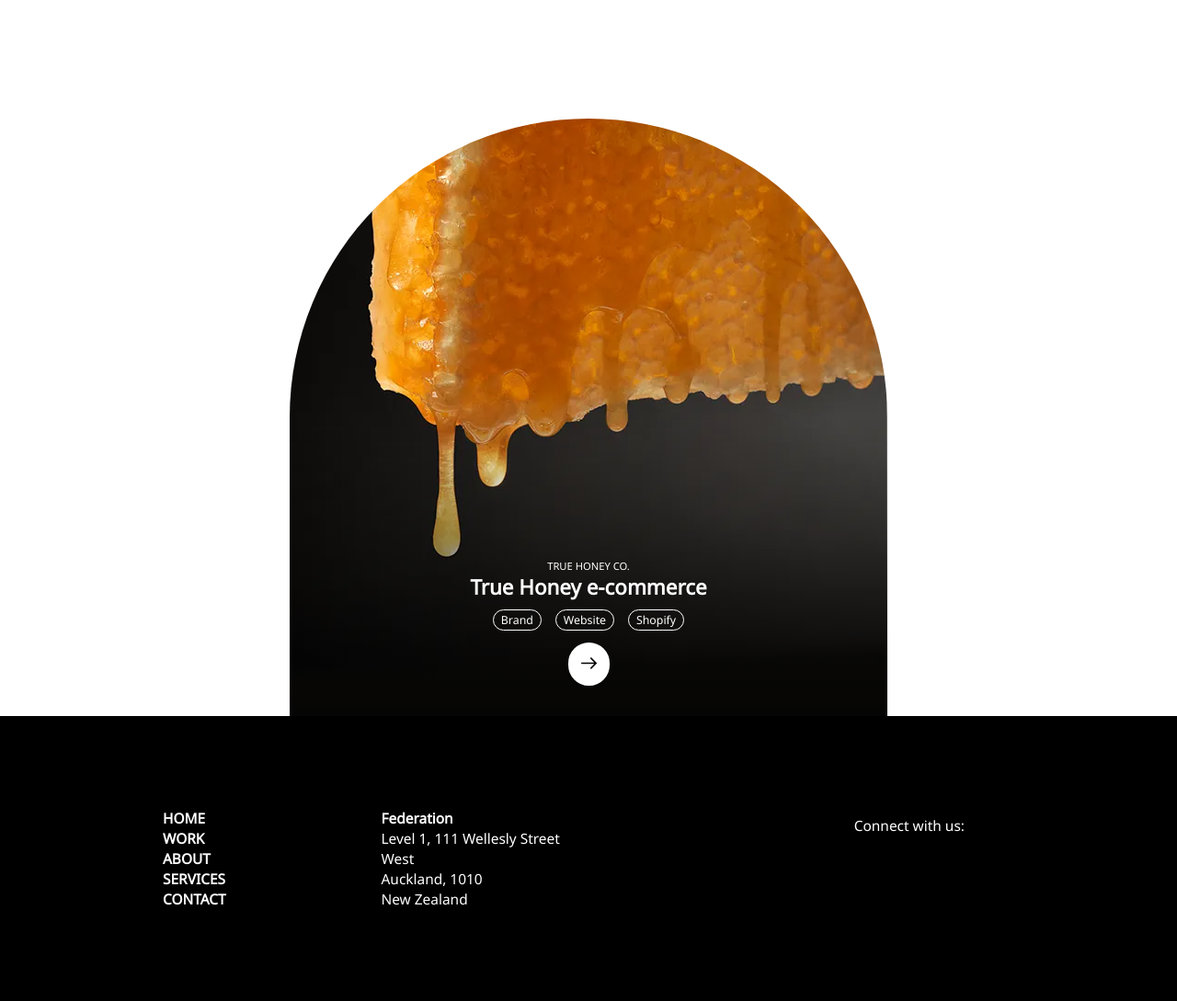
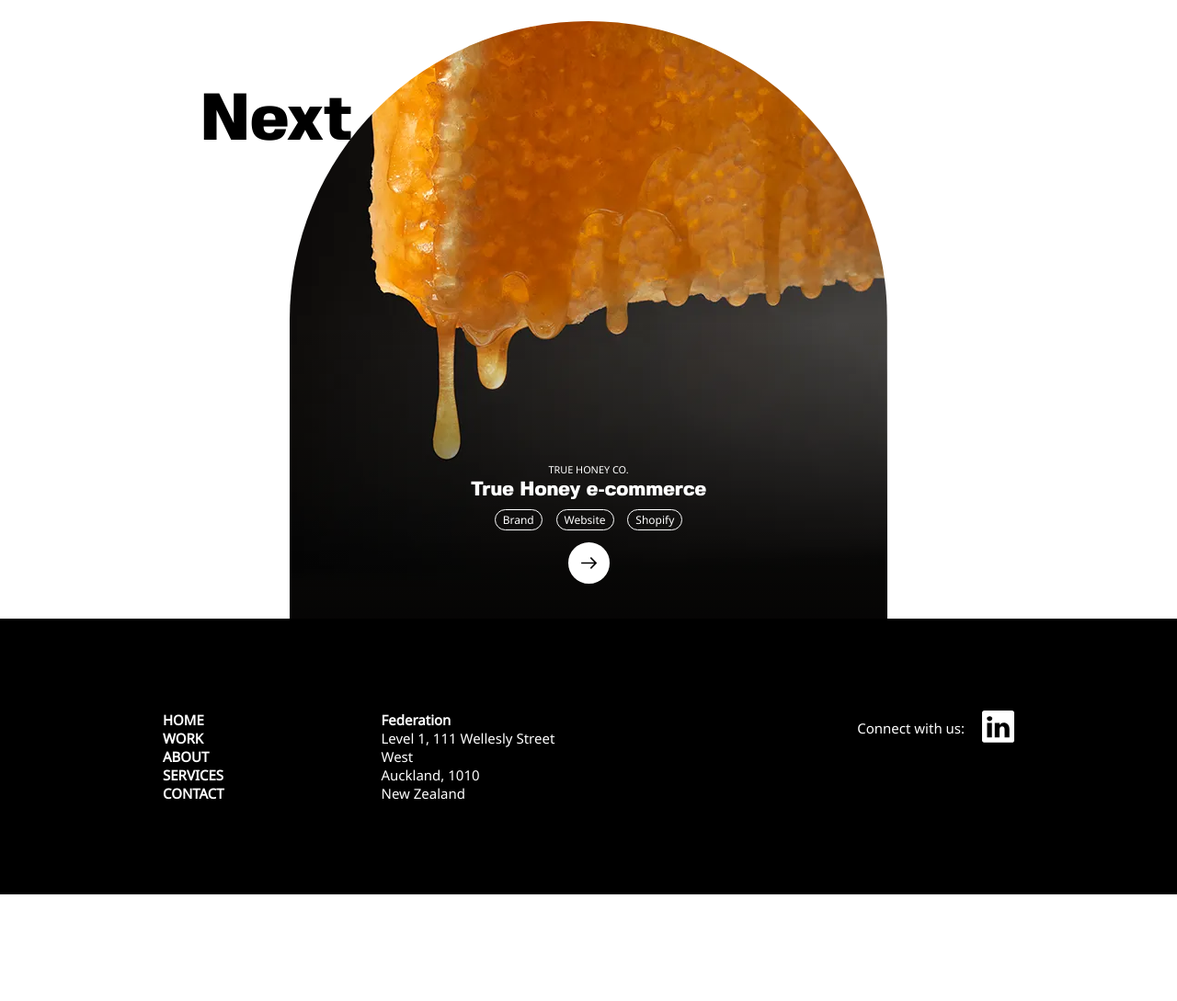
Before and after one commit to thisisannie/federation2023, a PHP site: page /app/work/at-proof.php in a window 1280 px wide. Shown: the part 3769-4858 px from the top of the page at 92% size. After the commit the page ends 4742 px from the top, so only its background shows below. Run offline with PHP 8.4, Linux system fonts and the light colour scheme; some libraries are stand-ins or nearby versions.

Commit message:
Gene's font and copy tweaks

```diff
--- a/app/data/work.php
+++ b/app/data/work.php
@@ -20,7 +20,7 @@
 	"co-operative-bank" => [
 		"slug" => "co-operative-bank",
 		"company" => "The Co-Operative Bank",
-		"brief" => "Bank Better NZ",
+		"brief" => "Bank Better&nbsp;NZ",
 		"thumb" => "Coop_Bank-thumb-420x600.webp",
 		"thumb_sq" => "Coop_Bank-thumb-650x650.webp",
 		"thumb_primary_m" => "CoopBank-mobile-1167x544.webp",
@@ -260,8 +260,8 @@
 	],
 	"auckland-council" => [
 		"slug" => "auckland-council",
-		"company" => "Auckland Council",
-		"brief" => "Whānau – Oh So Many",
+		"company" => "Auckland Council Whānau",
+		"brief" => "Oh So Many",
 		"thumb" => "thumb-420x600.webp",
 		"thumb_sq" => "thumb-650x650.webp",
 		"thumb_primary_m" => "",
--- a/app/partials/card__next.php
+++ b/app/partials/card__next.php
@@ -1,4 +1,5 @@
 <div class="section-next cards">
+	<h2 class="d-none d-lg-block section-next--next">Next</h2>
 	<a href="<?=HTML_ROOT;?>/work/<?=$slug;?>.php" class="card card--next">
 		<div class="card__img gradient-<?= $gradient ?>">
 			<img src="<?=HTML_ROOT;?>/assets/images/work/<?=$slug;?>/<?=$img;?>" alt="<?=$company;?> - <?=$brief;?>" class="">
--- a/app/work.php
+++ b/app/work.php
@@ -21,7 +21,7 @@
 		<div class="row justify-content-center">
 			<div class="col col-12 col-md-8 col-lg-6">
 				<h1>Our Work</h1>
-				<p class="intro">Building brands, winning hearts, opening wallets. Here are some of our most talked-about and effective advertising campaigns.</p>
+				<p class="intro">Building brands, winning hearts, opening wallets. Here&nbsp;are&nbsp;some&nbsp;of our most talked-about and effective advertising campaigns.</p>
 				<!-- <div id="work-filters">
 					<h5 class="filter-by">Filter by service:</h5>
 					<a id="filter--brand" class="label">Brand</a>
--- a/app/work/at-proof.php
+++ b/app/work/at-proof.php
@@ -95,12 +95,12 @@
 		<div class="service align-items-center">
 			<div class="service__image">
 				<div class="text-graphic text-graphic--row" style="background-color:#2d7caf;">
-					<div class="stat-number">#1</div>
-					<div class="stat d-none d-md-block">Lorem ipsum dolor sit amet consectetur adipisicing elit. Ad ex architecto eligendi incidunt.</div>
+					<div class="stat-number">2.4</div>
+					<div class="stat d-none d-md-block">million increase in Public Transport boardings (compared to 2020 target)</div>
 				</div>
 			</div>
 			<div class="service__text">
-				<h4 class="d-md-none">Lorem ipsum dolor sit amet consectetur adipisicing elit. Ad ex architecto eligendi incidunt.</h4>
+				<h4 class="d-md-none">million increase in Public Transport boardings (compared to 2020 target)</h4>
 			</div>
 		</div>
 	</section>
--- a/app/work/kiwirail.php
+++ b/app/work/kiwirail.php
@@ -98,13 +98,15 @@
 				<?php /* Mobile only */ ?>
 				<div class="text-graphic d-md-none" style="background-color: #fc503c; background-image:url(<?=$img_path?>Kiwirail-Call-out-mobile.webp); background-size: cover;">
 					<!-- <div class="stat-number" style="color: #f1eea7">#1</div> -->
-					<h4 class="d-md-none" style="color: #f1eea7">It’s exciting to have a partner with the deep expertise, innovation and commitment of Federation.” Megan Drayton - KiwiRail</h4>
+					<h4 class="d-md-none" style="color: #f1eea7">It’s exciting to have a partner with the deep expertise, innovation and commitment of Federation.”<br>
+					<span style="font-weight: 700;">Megan Drayton - KiwiRail</span></h4>
 				</div>
 
 				<?php /* Desktop only */ ?>
 				<div class="text-graphic d-none d-md-flex" style="background-color: #fc503c; background-image:url(<?=$img_path?>Kiwirail-Call-out-XL.webp); background-size: cover;">
 					<!-- <div class="stat-number" style="color: #f1eea7">#1</div> -->
-					<div class="stat" style="color: #f1eea7">It’s exciting to have a partner with the deep expertise, innovation and commitment of Federation.” Megan Drayton - KiwiRail</div>
+					<div class="stat" style="color: #f1eea7">It’s exciting to have a partner with the deep expertise, innovation and commitment of Federation.”<br>
+					<span style="font-weight: 700;">Megan Drayton - KiwiRail</span></div>
 				</div>
 			</div>
 			<!-- <div class="service__text">
--- a/scss/_cards.scss
+++ b/scss/_cards.scss
@@ -71,15 +71,16 @@
 				font-size: 12px;
 			}
 			.card__header--md {
+				font-family: "Fivo", sans-serif;
 				display: block;
 				margin-bottom: 4px;
 				font-weight: 700;
 				font-size: 18px;
 			}
 			.card__header--lg {
+				font-family: "Fivo", sans-serif;
 				display: block;
-				margin-top: 4px;
-				margin-bottom: 8px;
+				margin: 4px 0;
 				font-weight: 900;
 				font-size: 20px;
 				line-height: 1.1;
@@ -146,6 +147,13 @@
 			}
 		}
 	}
+	.section-next--next {
+		position: relative;
+		width: 0;
+    top: 6vw;
+    right: 5vw;
+		z-index: 10;
+	}
 }
 
 #people-cards {
--- a/scss/_fonts.scss
+++ b/scss/_fonts.scss
@@ -1,10 +1,9 @@
 @font-face {
   font-family: "Fivo";
-  src: url("../fonts/fivosans/FivoSans-Black.woff2") format("woff2"),
-       url("../fonts/fivosans/FivoSans-Black.woff") format("woff");
+  src: url("../fonts/fivosans/FivoSans-Heavy.woff2") format("woff2"),
+       url("../fonts/fivosans/FivoSans-Heavy.woff") format("woff");
   font-weight: 900;
   font-style: normal;
-  size-adjust: 103%;
 }
 @font-face {
   font-family: "Fivo";
@@ -12,7 +11,6 @@
        url("../fonts/fivosans/FivoSans-Bold.woff") format("woff");
   font-weight: 700;
   font-style: normal;
-  size-adjust: 103%;
 }
 @font-face {
   font-family: "Noto";
@@ -20,7 +18,6 @@
        url("../fonts/notosans/NotoSans-Regular.woff") format("woff");
   font-weight: 400;
   font-style: normal;
-  size-adjust: 103%;
 }
 // @font-face {
 //   font-family: "Qanalas";
@@ -43,10 +40,10 @@
 }
 h1, .h1, h2, h3, h4, h5, h6 {
 	font-family: "Fivo", sans-serif;
-  line-height: 1;
+  line-height: 0.9;
 }
 h1, .h1 {
-  margin-bottom: 50px;
+  margin-bottom: 30px;
   font-size: 60px;
   font-weight: 900;
 }
@@ -56,8 +53,8 @@
   font-weight: 900;
 }
 h3 {
-  margin-bottom: 30px;
-  font-size: 40px;
+  margin-bottom: 20px;
+  font-size: 38px;
   font-weight: 900;
 }
 h4 {
@@ -77,7 +74,7 @@
   font-size: 13.6px;
   font-weight: 400;
   &.intro {
-    font-size: 21px;
+    font-size: 16px;
   }
 }
 h4, h5, h6 {
@@ -92,15 +89,15 @@
 @media (min-width: $bp--md) {
   h1, .h1 {
     margin-bottom: 50px;
-    font-size: 80px;
+    font-size: 72px;
   }
   h2 {
     margin-bottom: 20px;
-    font-size: 80px;
+    font-size: 72px;
   }
   h3 {
-    margin-bottom: 30px;
-    font-size: 50px;
+    margin-bottom: 20px;
+    font-size: 48px;
   }
   h4 {
     font-size: 30px;
@@ -112,10 +109,10 @@
     font-size: 12px;
   }
   p, ul, ol {
-    margin-bottom: 23px;
+    margin-bottom: 20px;
     font-size: 18px;
     &.intro {
-      font-size: 26px;
+      font-size: 21px;
     }
   }
   h4, h5, h6 {
--- a/scss/work__detail.scss
+++ b/scss/work__detail.scss
@@ -52,11 +52,13 @@
 				transition: $transition;
 			}
 			.stat-number {
+				font-family: "Fivo", sans-serif;
 				font-size: 17vw;
 				margin: 0 2.5%;
 				line-height: 1;
 			}
 			.stat {
+				font-family: "Fivo", sans-serif;
 				font-size: 2.2vw;
 			}
 			.text-graphic {
```
Also changed, not shown: app/work/at-drive-karma.php (+6 -6 lines), app/assets/css/styles.css, app/assets/css/work__detail.css, 2 other files.
